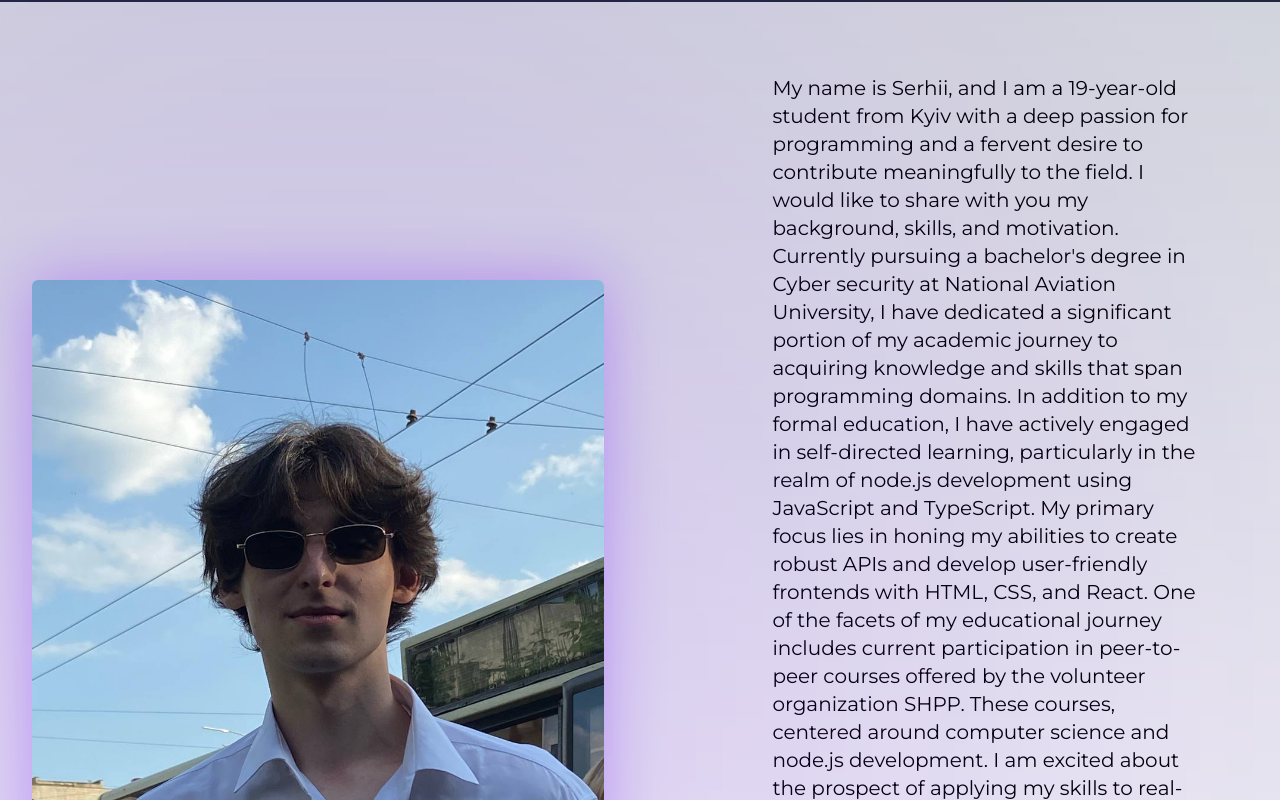
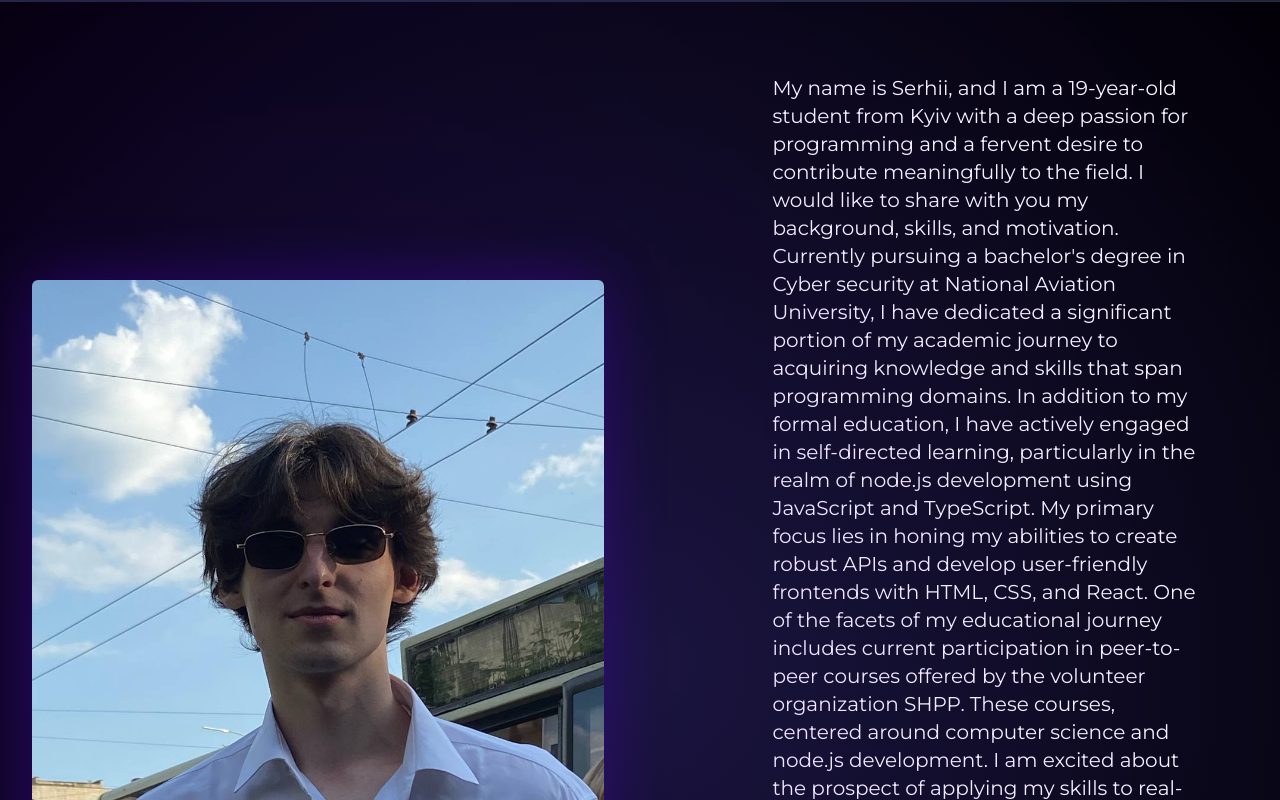
Before and after one commit to Solyaridz3/personal-website, a Next.js app: page /about in a window 1280 px wide. Shown: the top 800 px of the page. Built offline with nearby package versions, Linux system fonts and the light colour scheme.

Commit message:
light theme font color fix

```diff
--- a/src/app/about/page.tsx
+++ b/src/app/about/page.tsx
@@ -3,7 +3,7 @@ import Image from "next/image";
 function Page() {
     return (
         <main
-            className="border-t-2 border-gray-800 flex min-h-screen md:flex-row flex-col items-center justify-center pt-20 gap-10 md:p-8 md:gap-32">
+            className="bg-gradient-radial from-gray-900 to-black border-t-2 border-gray-800 flex min-h-screen md:flex-row flex-col items-center justify-center pt-20 gap-10 md:p-8 md:gap-32">
             <div
                 className="shadow-[0px_0px_60px_rgba(100,0,255,0.3)] rounded-md">
                 <Image src="/me.jpg" alt="me" height={200} width={200}
--- a/src/app/globals.css
+++ b/src/app/globals.css
@@ -3,7 +3,7 @@
 @tailwind utilities;
 
 :root {
-    --foreground-rgb: 0, 0, 0;
+    --foreground-rgb: 255, 255, 255;
     --background-start-rgb: 214, 219, 220;
     --background-end-rgb: 255, 255, 255;
 }
--- a/src/app/layout.tsx
+++ b/src/app/layout.tsx
@@ -18,7 +18,6 @@ export default function RootLayout({
 }>) {
     return (
         <html lang="en">
-
             <body className={inter.className}>{children}</body>
         </html>
     );
--- a/src/app/page.tsx
+++ b/src/app/page.tsx
@@ -59,7 +59,7 @@ export default function Home() {
         }, 100);
         return () => clearInterval(interval);
     }, []);
-    return (<main className={"bg-gradient-radial duration-1000 from-gray-900 to-black"}>
+    return (<main className={"bg-gradient-radial from-gray-900 to-black duration-1000"}>
             <div
                 className={`transition-transform flex min-h-screen flex-col lg:flex-row items-center justify-center p-32 lg:gap-60 gap-10`}>
                 <div className={"text-3xl w-[450px] text-center lg:text-start"}>
```
Also changed, not shown: 1 other file (tests, documents, lock files or other folders).
